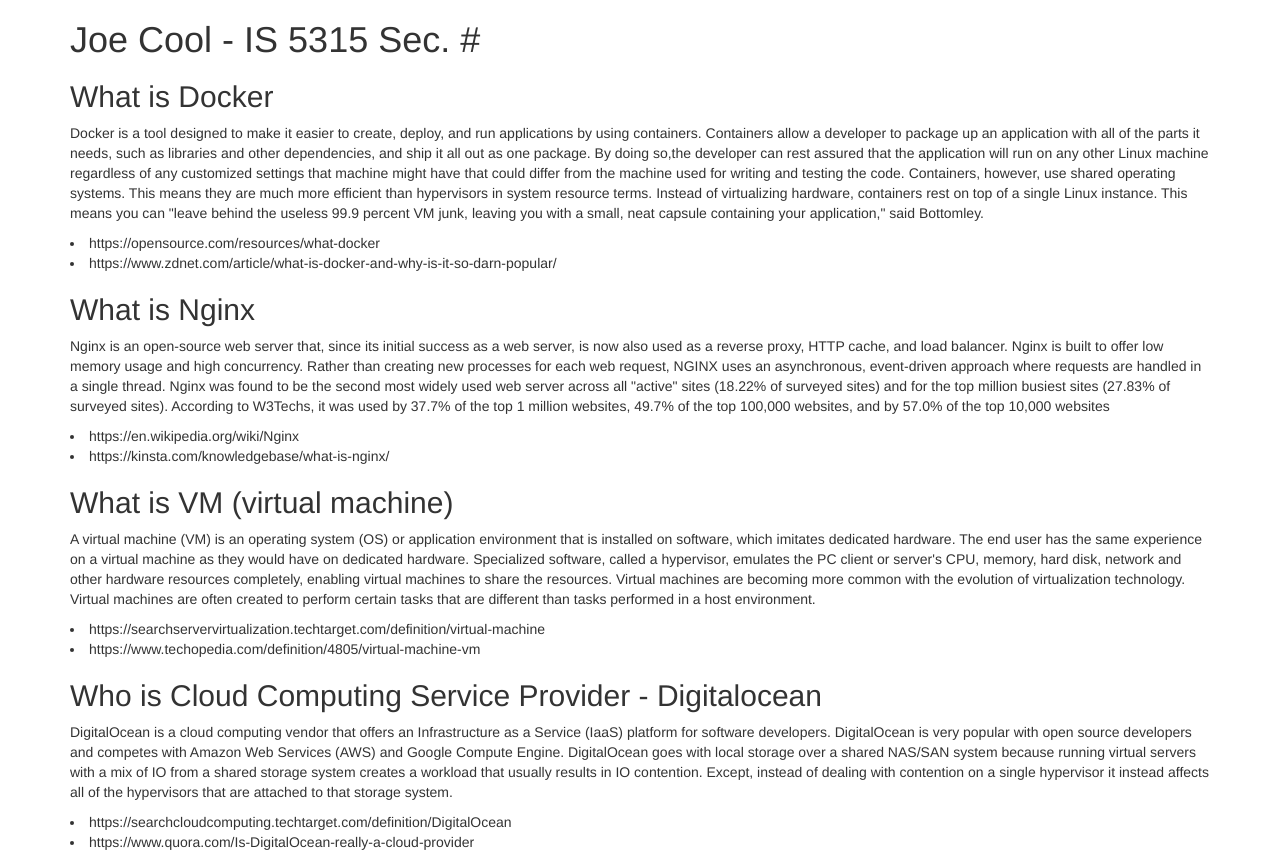
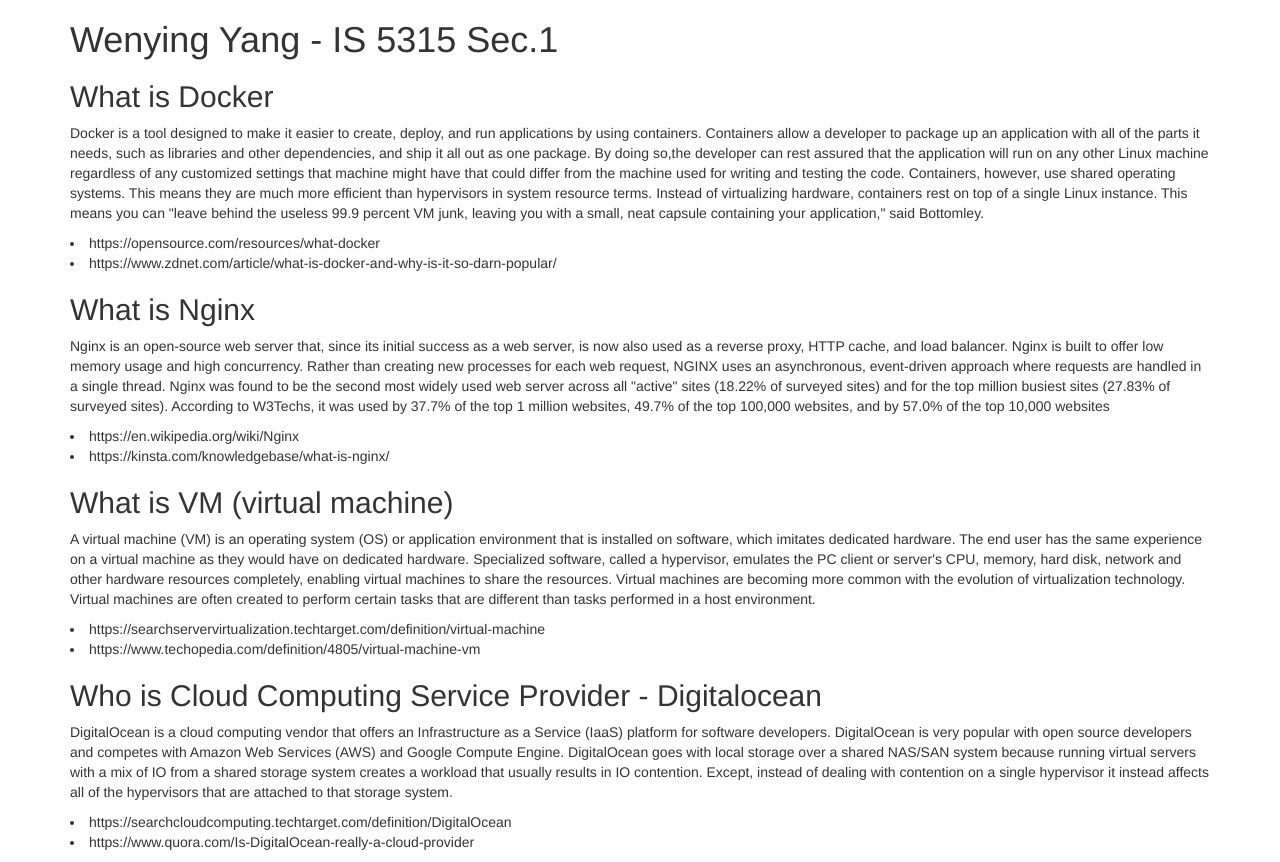
Before and after one commit to wenyingyang/5315, a plain HTML site: page index.html in a window 1280 px wide. Drawn offline with nearby package versions, Linux system fonts and the light colour scheme.

Commit message:
hw files

```diff
--- a/index.html
+++ b/index.html
@@ -5,7 +5,7 @@
   </head>
   <body>
     <div class="container">
-      <h1>Joe Cool - IS 5315 Sec. #</h1>
+      <h1>Wenying Yang - IS 5315 Sec.1</h1>
       <h2>What is Docker</h2>
       <p>Docker is a tool designed to make it easier to create, deploy, and run applications by using containers. Containers allow a developer to package up an application with all of the parts it needs, such as libraries and other dependencies, and ship it all out as one package. By doing so,the developer can rest assured that the application will run on any other Linux machine regardless of any customized settings that machine might have that could differ from the machine used for writing and testing the code. Containers, however, use shared operating systems. This means they are much more efficient than hypervisors in system resource terms. Instead of virtualizing hardware, containers rest on top of a single Linux instance. This means you can "leave behind the useless 99.9 percent VM junk, leaving you with a small, neat capsule containing your application," said Bottomley.
         <li>https://opensource.com/resources/what-docker</li>
```
